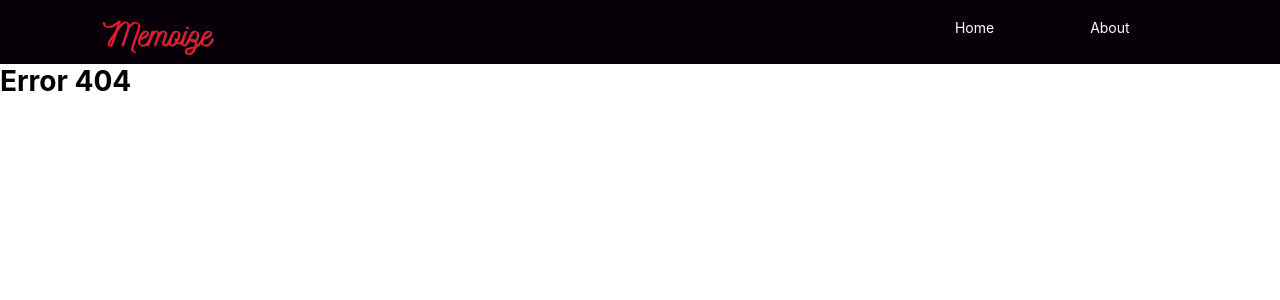
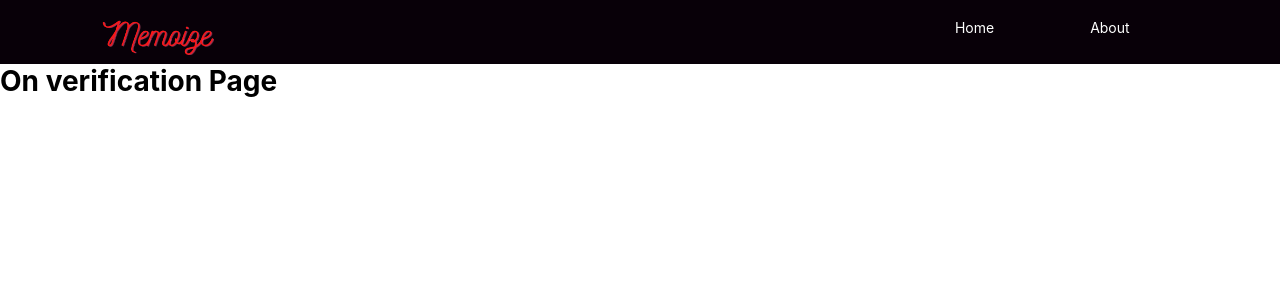
Before and after one commit to Aamir-K11/memoize-app, a React (Vite) app in the folder frontend/: page /verify in a window 1280 px wide. Before the commit this address had no page. Shown: the top 300 px of the page. Built offline with nearby package versions, Linux system fonts and the light colour scheme.

Commit message:
feat: added verify user route and page

```diff
--- a/frontend/src/App.tsx
+++ b/frontend/src/App.tsx
@@ -4,6 +4,7 @@ import NotFound from "./pages/404"
 import Dashboard from "./pages/dashboard"
 import Login from "./pages/login"
 import SignUp from "./pages/signup"
+import VerifyUser from "./pages/verifyuser"
 import Welcome from "./pages/welcome"
 
 function App() {
@@ -15,6 +16,7 @@ function App() {
         <Route path="/login" element={<Login/>}/>
         <Route path="/signup" element={<SignUp/>}/>
         <Route path="/dashboard" element={<Dashboard/>}/>
+        <Route path="/verify" element={<VerifyUser/>}/>
         <Route path="/*" element={<NotFound/>}/>
       </Routes>
     </Layout>
--- a/frontend/src/pages/login.tsx
+++ b/frontend/src/pages/login.tsx
@@ -30,6 +30,9 @@ const Login = () => {
             password: data.Password
         }
         ).then((res: any) => {
+
+            if(!res.data.isActive) navigateTo('/verify')
+
             setUser({
                 firstname: res.data.firstname,
                 lastname: res.data.lastname,
--- /dev/null
+++ b/frontend/src/pages/verifyuser.tsx
@@ -0,0 +1,5 @@
+const VerifyUser = () => {
+    return <h1>On verification Page</h1>
+}
+
+export default VerifyUser;
```
